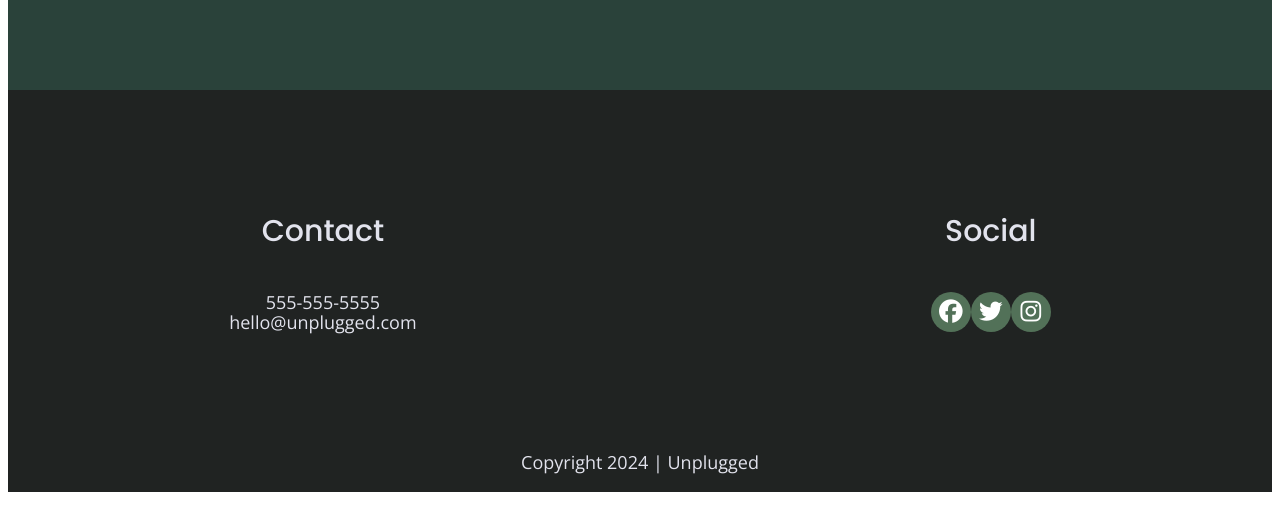
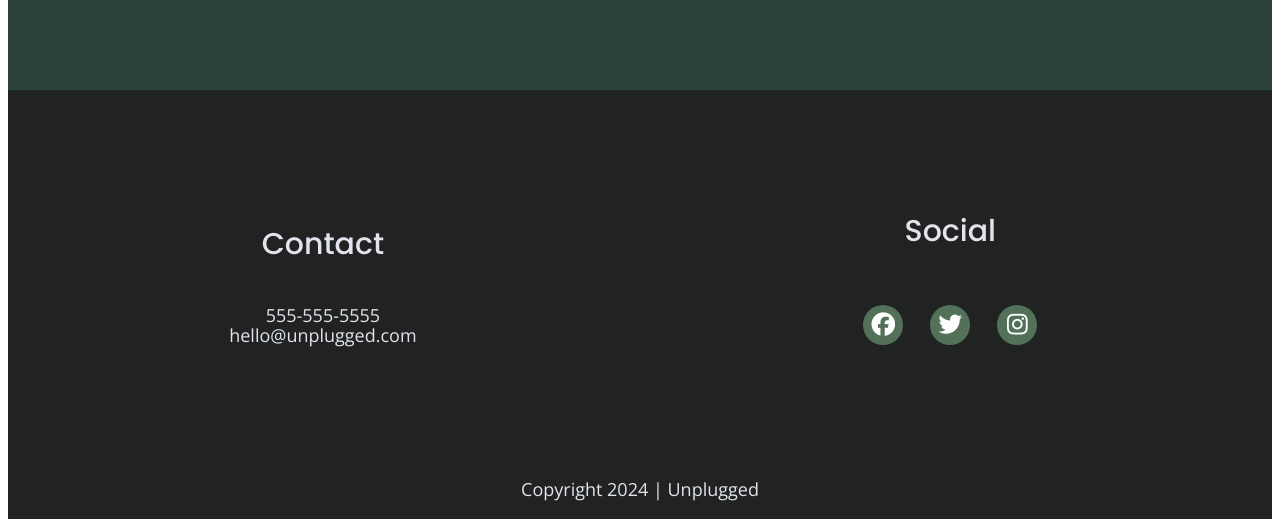
Before and after one commit to alison-ah/responsive-unplugged-retreat-website-from-boilerplate, a website built with webpack: page index.html in a window 1280 px wide. Shown: the part 2489-3016 px from the top of the page. Before the commit the page ends 2989 px from the top, so only its background shows below. Built offline with nearby package versions, Linux system fonts and the light colour scheme.

Commit message:
Increased social icon spacing

```diff
--- a/css/style.css
+++ b/css/style.css
@@ -224,6 +224,7 @@ footer .social-icons p {
   display: flex;
   justify-content: center;
   align-items: center;
+  margin: .75em;
 }
 
 footer .social-icons p i {
```
